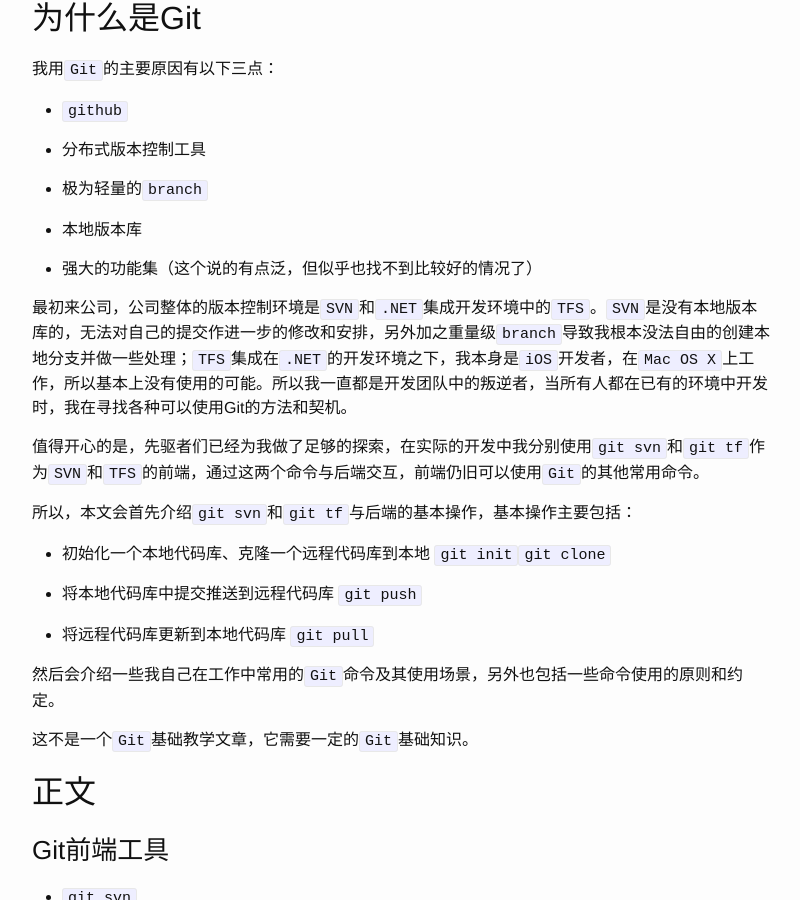
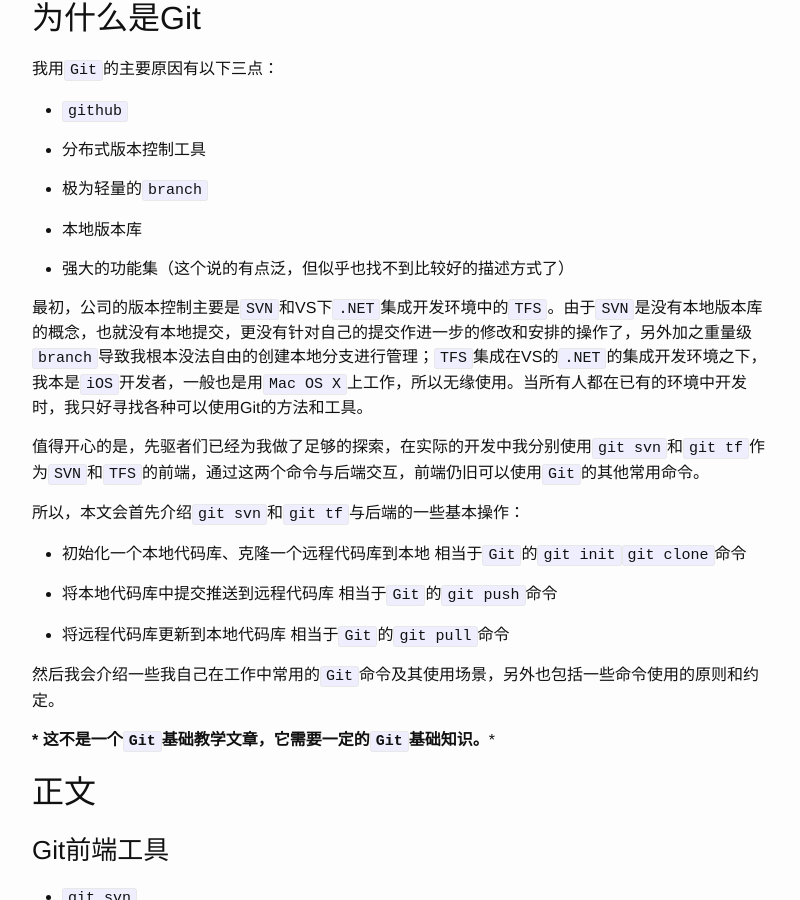
Before and after one commit to davidfuzju/supermariobean.github.io, a Jekyll site: the page built from _posts/2014-11-15-Git最佳实践.markdown, in a window 1280 px wide and 900 px high, scrolled down 206 px. Shown: the whole window, without its empty margins (238-1038 px from the left). Built offline with Jekyll 4.4.1, drawn with Linux system fonts in a browser that asks for light colours; comment, search, counter and statistics services are not loaded.

Commit message:
modify git practice

```diff
--- a/_posts/2014-11-15-Git最佳实践.markdown
+++ b/_posts/2014-11-15-Git最佳实践.markdown
@@ -15,23 +15,23 @@
 
   + 本地版本库
 
-  + 强大的功能集（这个说的有点泛，但似乎也找不到比较好的情况了）
+  + 强大的功能集（这个说的有点泛，但似乎也找不到比较好的描述方式了）
 
-最初来公司，公司整体的版本控制环境是`SVN`和`.NET`集成开发环境中的`TFS`。`SVN`是没有本地版本库的，无法对自己的提交作进一步的修改和安排，另外加之重量级`branch`导致我根本没法自由的创建本地分支并做一些处理；`TFS`集成在`.NET`的开发环境之下，我本身是`iOS`开发者，在`Mac OS X`上工作，所以基本上没有使用的可能。所以我一直都是开发团队中的叛逆者，当所有人都在已有的环境中开发时，我在寻找各种可以使用Git的方法和契机。
+最初，公司的版本控制主要是`SVN`和VS下`.NET`集成开发环境中的`TFS`。由于`SVN`是没有本地版本库的概念，也就没有本地提交，更没有针对自己的提交作进一步的修改和安排的操作了，另外加之重量级`branch`导致我根本没法自由的创建本地分支进行管理；`TFS`集成在VS的`.NET`的集成开发环境之下，我本是`iOS`开发者，一般也是用`Mac OS X`上工作，所以无缘使用。当所有人都在已有的环境中开发时，我只好寻找各种可以使用Git的方法和工具。
 
 值得开心的是，先驱者们已经为我做了足够的探索，在实际的开发中我分别使用`git svn`和`git tf`作为`SVN`和`TFS`的前端，通过这两个命令与后端交互，前端仍旧可以使用`Git`的其他常用命令。
 
-所以，本文会首先介绍`git svn`和`git tf`与后端的基本操作，基本操作主要包括：
+所以，本文会首先介绍`git svn`和`git tf`与后端的一些基本操作：
 
-  + 初始化一个本地代码库、克隆一个远程代码库到本地 `git init``git clone`
+  + 初始化一个本地代码库、克隆一个远程代码库到本地 相当于`Git`的`git init``git clone`命令
 
-  + 将本地代码库中提交推送到远程代码库 `git push`
+  + 将本地代码库中提交推送到远程代码库 相当于`Git`的`git push`命令
 
-  + 将远程代码库更新到本地代码库 `git pull`
+  + 将远程代码库更新到本地代码库 相当于`Git`的`git pull`命令
 
-然后会介绍一些我自己在工作中常用的`Git`命令及其使用场景，另外也包括一些命令使用的原则和约定。
+然后我会介绍一些我自己在工作中常用的`Git`命令及其使用场景，另外也包括一些命令使用的原则和约定。
 
-这不是一个`Git`基础教学文章，它需要一定的`Git`基础知识。
+*** 这不是一个`Git`基础教学文章，它需要一定的`Git`基础知识。***
 
 ## 正文
 
```
